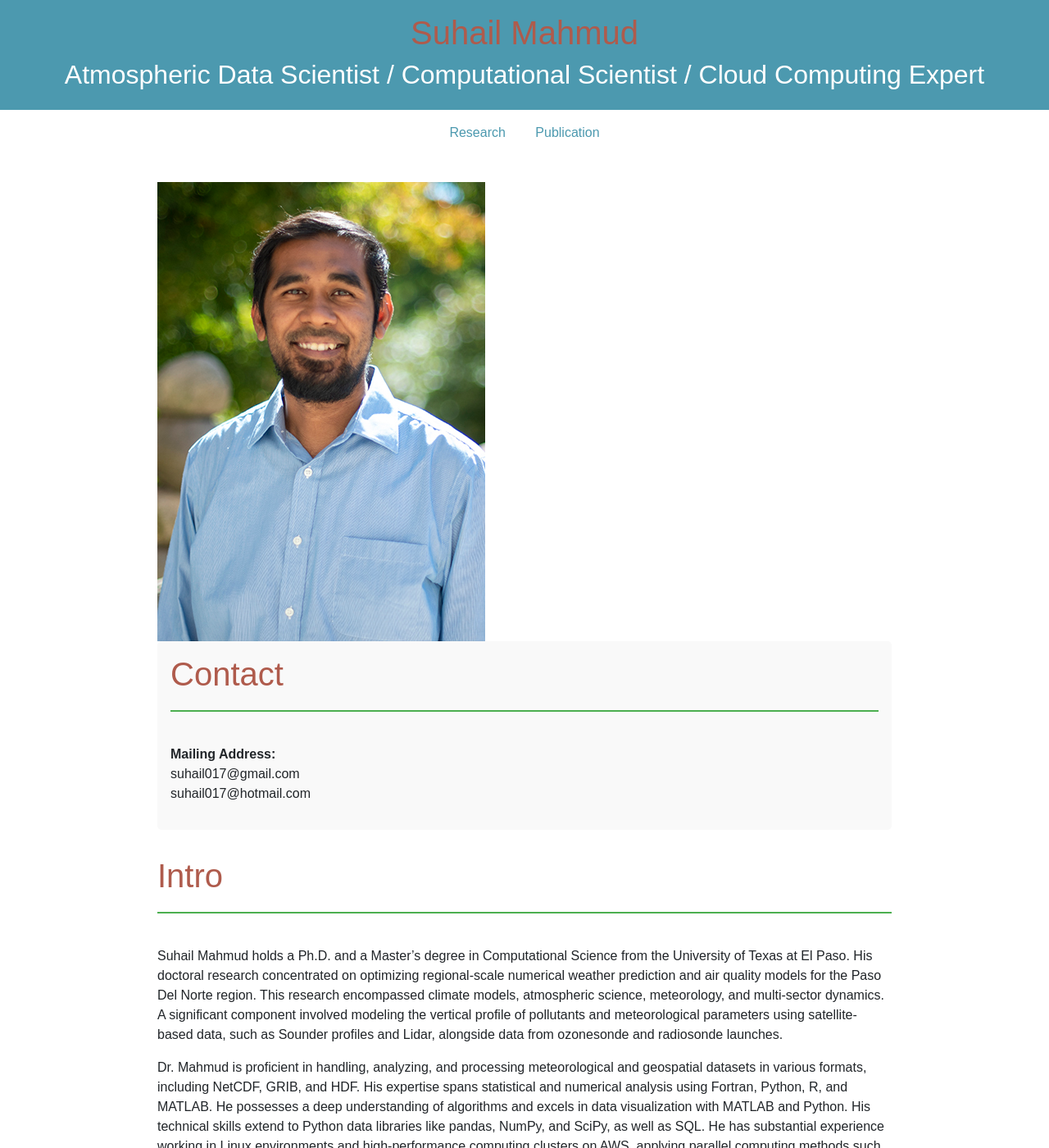
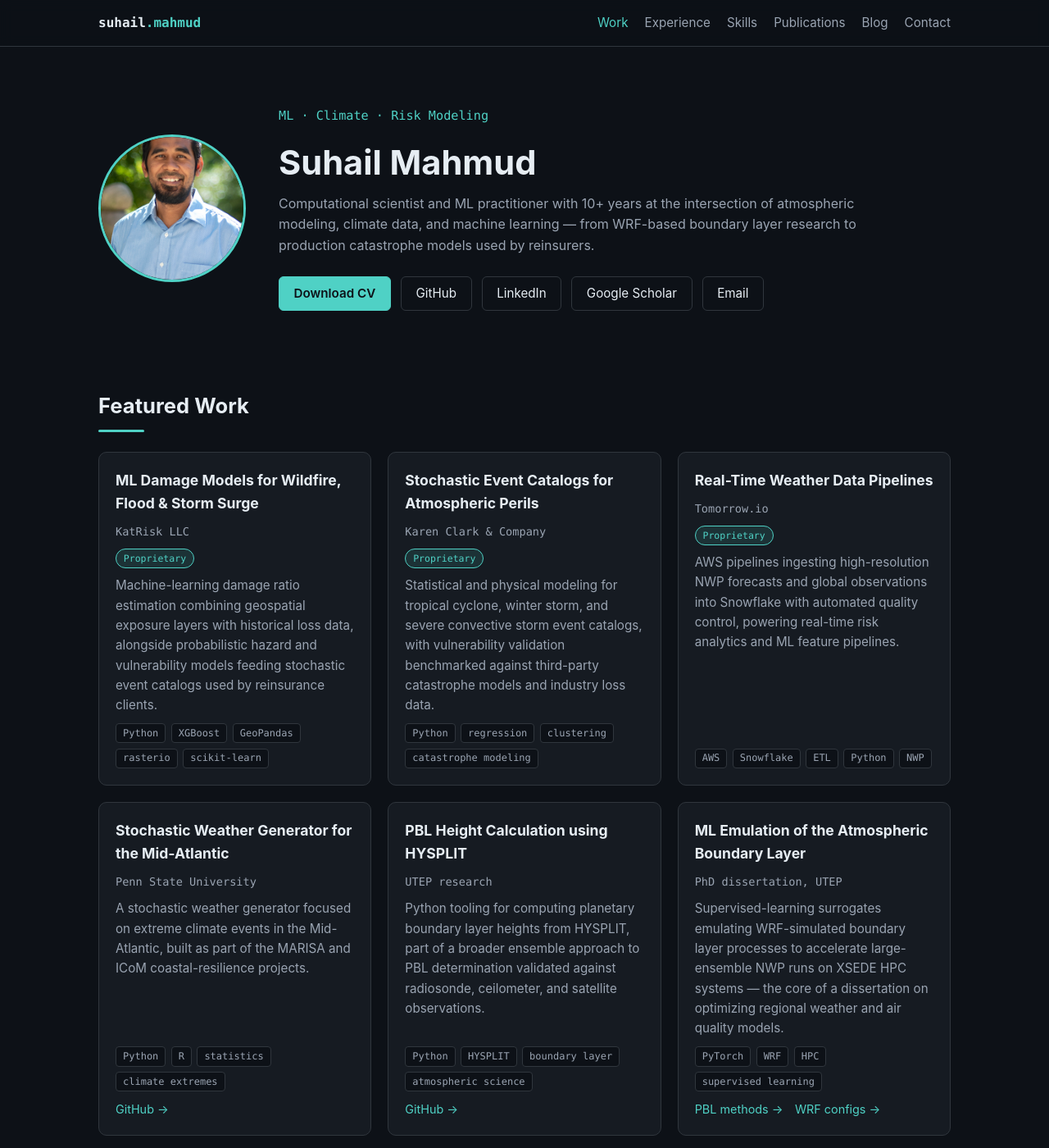
Before and after one commit to suhail017/suhail017.github.io, a Jekyll site: the page built from index.html, in a window 1280 px wide and 1400 px high. Shown: the whole window at 82% size. Built offline with Jekyll 4.4.1, drawn with Linux system fonts in a browser that asks for light colours; some of the changed text lies outside the part shown.

Commit message:
feat: rebuild homepage as single-page dark portfolio

```diff
--- a/index.html
+++ b/index.html
@@ -1,158 +1,117 @@
-<!DOCTYPE html>
-<html lang="en">
+---
+layout: default
+---
+<section class="hero">
+  <div class="container hero-inner">
+    <img class="hero-photo" src="/images/Suhail%20Mahmud%20hs.jpg" alt="Suhail Mahmud">
+    <div>
+      <p class="kicker">ML · Climate · Risk Modeling</p>
+      <h1>Suhail Mahmud</h1>
+      <p class="summary">
+        Computational scientist and ML practitioner with 10+ years at the
+        intersection of atmospheric modeling, climate data, and machine
+        learning — from WRF-based boundary layer research to production
+        catastrophe models used by reinsurers.
+      </p>
+      <div class="hero-links">
+        <a class="btn btn-primary" href="/assets/Suhail_Mahmud_ML_Climate_Scientist.pdf">Download CV</a>
+        <a class="btn" href="https://github.com/suhail017">GitHub</a>
+        <a class="btn" href="https://www.linkedin.com/in/suhail-mahmud">LinkedIn</a>
+        <a class="btn" href="https://scholar.google.com/citations?user=S9X1k3IAAAAJ">Google Scholar</a>
+        <a class="btn" href="mailto:suhail017@gmail.com">Email</a>
+      </div>
+    </div>
+  </div>
+</section>
 
-<head>
-    <meta charset="UTF-8">
-    <meta name="viewport" content="width=device-width, initial-scale=1.0">
-    <title>Suhail Mahmud</title>
-    <link href="https://stackpath.bootstrapcdn.com/bootstrap/4.5.2/css/bootstrap.min.css" rel="stylesheet">
-    <link rel="stylesheet" type="text/css" href="css/main.css">
-    <style>
-        body {
-            font-family: Arial, sans-serif;
-        }
+<section class="section" id="projects">
+  <div class="container">
+    <h2 class="section-title">Featured Work</h2>
+    <div class="card-grid">
+      {% for project in site.data.projects %}
+      <article class="card">
+        <h3>{{ project.title }}</h3>
+        <span class="org">{{ project.org }}</span>
+        {% if project.badge %}<span class="badge">{{ project.badge }}</span>{% endif %}
+        <p>{{ project.description }}</p>
+        <ul class="tags">
+          {% for tag in project.tags %}<li class="tag">{{ tag }}</li>{% endfor %}
+        </ul>
+        {% if project.links %}
+        <div class="card-links">
+          {% for link in project.links %}<a href="{{ link.url }}">{{ link.label }} &rarr;</a>{% endfor %}
+        </div>
+        {% endif %}
+      </article>
+      {% endfor %}
+    </div>
+  </div>
+</section>
 
-        #header {
-            background: #4c99af;
-            color: white;
-            padding: 1em 0;
-            text-align: center;
-        }
-
-        #menu {
-            margin: 1em 0;
-            text-align: center;
-        }
-
-        #menu ul {
-            list-style: none;
-            padding: 0;
-        }
-
-        #menu li {
-            display: inline;
-            margin: 0 1em;
-        }
-
-        #menu a {
-            text-decoration: none;
-            color: #4c99af;
-        }
-
-        #menu a:hover {
-            color: #4c99af;
-        }
-
-        #content-wrap {
-            padding: 2em;
-        }
-
-        h1 {
-            color: #af5b4c;
-        }
-
-        .container {
-            max-width: 960px;
-            margin: auto;
-        }
-
-        .profile-img {
-            max-width: 100%;
-            height: auto;
-        }
-
-        .contact-info {
-            background: #f9f9f9;
-            padding: 1em;
-            border-radius: 5px;
-            margin-bottom: 2em;
-        }
-
-        .section-title {
-            border-bottom: 2px solid #4CAF50;
-            padding-bottom: 0.5em;
-            margin-bottom: 1em;
-        }
-
-        .section-content {
-            margin-bottom: 2em;
-        }
-    </style>
-</head>
-
-<body>
-    <div id="header">
-        <h1 id="logo">Suhail <span class="gray">Mahmud</span></h1>
-        <h2 id="slogan">Atmospheric Data Scientist / Computational Scientist / Cloud Computing Expert</h2>
-    </div>
-
-
-	<div id="menu">
+<section class="section" id="experience">
+  <div class="container">
+    <h2 class="section-title">Experience</h2>
+    <ul class="timeline">
+      {% for job in site.data.experience %}
+      <li class="timeline-item">
+        <h3>{{ job.role }} · {{ job.company }}</h3>
+        <span class="meta">{{ job.dates }}</span>
         <ul>
-            <li><a href="/research">Research</a></li>
-            <li><a href="/publication">Publication</a></li>
+          {% for h in job.highlights %}<li>{{ h }}</li>{% endfor %}
+        </ul>
+      </li>
+      {% endfor %}
     </ul>
   </div>
+</section>
 
-
-    <div id="content-wrap" class="container">
-        <img src="images/Suhail Mahmud hs.jpg" class="profile-img" alt="Suhail Mahmud">
-
-        <div class="contact-info">
-            <h1 class="section-title">Contact</h1>
-            <p><b>Mailing Address:</b><br />suhail017@gmail.com<br />suhail017@hotmail.com</p>
-        </div>
-
-        <div id="summary" class="section-content">
-            <h1 class="section-title">Intro</h1>
-            <p>
-				Suhail Mahmud holds a Ph.D. and a Master’s degree in Computational Science from the University of Texas at El Paso. His doctoral research concentrated on optimizing regional-scale numerical weather prediction and air quality models for the Paso Del Norte region. This research encompassed climate models, atmospheric science, meteorology, and multi-sector dynamics. A significant component involved modeling the vertical profile of pollutants and meteorological parameters using satellite-based data, such as Sounder profiles and Lidar, alongside data from ozonesonde and radiosonde launches.
-				<p>
-					Dr. Mahmud is proficient in handling, analyzing, and processing meteorological and geospatial datasets in various formats, including NetCDF, GRIB, and HDF. His expertise spans statistical and numerical analysis using Fortran, Python, R, and MATLAB. He possesses a deep understanding of algorithms and excels in data visualization with MATLAB and Python. His technical skills extend to Python data libraries like pandas, NumPy, and SciPy, as well as SQL. He has substantial experience working in Linux environments and high-performance computing clusters on AWS, applying parallel computing methods such as MPI and OpenMP.
-				</p>
-
-				<p>In his professional career, Dr. Mahmud currently serves as an Atmospheric Engineer at Tomorrow.io in Boston, MA. Previously, he was a Senior Research Scientist (Model Development) at Karen Clark & Company in Boston, MA. His experience also includes roles as a Postdoctoral Scholar at Penn State University, a Postdoctoral Researcher at the University of Texas at El Paso, and a Research Assistant at UTEP. Additionally, he has worked as an Instructor at Doña Ana Community College and as an Earth Station Engineer at Diganta Television in Dhaka, Bangladesh.</p>        </div>
-
-        <div id="education" class="section-content">
-            <h1 class="section-title">Educational Info</h1>
-            <ul>
-                <li><strong>PhD in Computational Science,</strong> University of Texas at El Paso, USA. <br />2016-2020</li>
-                <li><strong>MSc in Computational Science,</strong> University of Texas at El Paso, USA. <br />2014-2016</li>
-                <li><strong>B.Sc. in Electrical & Electronics Engineering,</strong> International Islamic University Chittagong, Dhaka, Bangladesh. <br />2007-2011</li>
+<section class="section" id="skills">
+  <div class="container">
+    <h2 class="section-title">Skills</h2>
+    {% for group in site.data.skills %}
+    <div class="chip-group">
+      <h3>{{ group.group }}</h3>
+      <ul class="chips">
+        {% for item in group.items %}<li class="chip">{{ item }}</li>{% endfor %}
       </ul>
     </div>
+    {% endfor %}
+  </div>
+</section>
 
-        <div id="experience" class="section-content">
-            <h1 class="section-title">Professional Experience</h1>
-            <ul>
-                <li><strong>Atmospheric Engineer</strong><br>Tomorrow.io, Boston, MA | August 2023 - Present</li>
-                <li><strong>Senior Research Scientist (Model Development)</strong><br>Karen Clark & Company, Boston, MA | May 2022 - August 2023</li>
-                <li><strong>Postdoctoral Scholar</strong><br>Penn State University, State College, PA | March 2021 - April 2022</li>
-                <li><strong>Postdoctoral Researcher</strong><br>University of Texas at El Paso, TX | January 2021 - March 2021</li>
-                <li><strong>Research Assistant</strong><br>University of Texas at El Paso, TX | August 2016 - December 2020</li>
-                <li><strong>Instructor</strong><br>Doña Ana Community College, Las Cruces, NM | January 2018 - May 2018</li>
-                <li><strong>Earth Station Engineer</strong><br>Diganta Television, Dhaka, Bangladesh | October 2011 - June 2014</li>
+<section class="section" id="publications">
+  <div class="container">
+    <h2 class="section-title">Publications</h2>
+    <ol class="pub-list">
+      {% for pub in site.data.publications.journal %}
+      <li>{{ pub.text }}{% if pub.url %} <a href="{{ pub.url }}">[link]</a>{% endif %}</li>
+      {% endfor %}
+    </ol>
+    <details class="pub-more">
+      <summary>Conference presentations ({{ site.data.publications.conference | size }})</summary>
+      <ul class="pub-list">
+        {% for pub in site.data.publications.conference %}<li>{{ pub.text }}</li>{% endfor %}
       </ul>
+    </details>
+    <p class="pub-profiles">
+      Full record on
+      <a href="https://scholar.google.com/citations?user=S9X1k3IAAAAJ">Google Scholar</a> and
+      <a href="https://www.researchgate.net/profile/Suhail_Mahmud">ResearchGate</a>.
+    </p>
   </div>
+</section>
 
-        <div id="voluntary" class="section-content">
-            <h1 class="section-title">Voluntary Experience</h1>
-            <ul>
-				<li><strong>Vice President (March 2021 - April 2022),</strong> Penn State Postdoc Association, Pennsylvania State University </li>
-				<li><strong>Vice President (August 2018 - January 2019),</strong> CPS student association, UTEP</li>
-                <li><strong>Program Organizer (August 2016 - August 2017),</strong> Society for Industrial and Applied Mathematics (SIAM)</li>
-                <li><strong>Vice President (August 2016 - August 2018),</strong> Muslim Student Association, UTEP Chapter</li>
+<section class="section" id="blog">
+  <div class="container">
+    <h2 class="section-title">Writing</h2>
+    <ul class="post-list">
+      {% for post in site.posts limit: 3 %}
+      <li>
+        <time datetime="{{ post.date | date_to_xmlschema }}">{{ post.date | date: "%b %Y" }}</time>
+        <a href="{{ post.url }}">{{ post.title }}</a>
+      </li>
+      {% endfor %}
     </ul>
+    <p><a href="/blog/">All posts &rarr;</a></p>
   </div>
-
-        <div id="certifications" class="section-content">
-            <h1 class="section-title">Certification</h1>
-            <ul>
-                <li><strong>CCNA (Cisco Certified Networking Associate),</strong><br />CISCO Networking Academy at American International University Bangladesh, 2010</li>
-                <li><strong>Big data analytics,</strong><br />University of Texas at El Paso, 2019</li>
-            </ul>
-        </div>
-    </div>
-</body>
-
-</html>
+</section>
```
Lines whose indentation alone changed are shown as unchanged.
